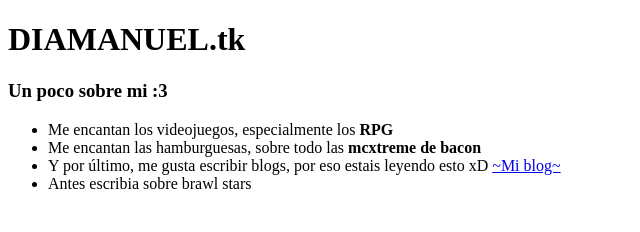
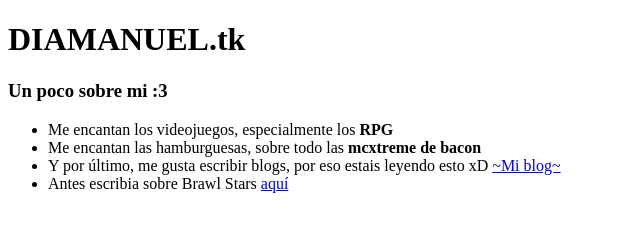
Before and after one commit to DIAMANUEL/DIAMANUEL-landing, a plain HTML site: page index.html in a window 1280 px wide. Shown: the full height of the page, 0-640 px from the left. Drawn offline with Linux system fonts and the light colour scheme.

Commit message:
Cambio URL blog + blog brawlstars
He creado un blog personal en WordPress (diamanuel.wordpress.com) y he enlazado el anterior blog sobre Brawl Stars

```diff
--- a/index.html
+++ b/index.html
@@ -11,8 +11,8 @@
   <ul>
     <li> Me encantan los videojuegos, especialmente los <strong>RPG</strong>
     <li> Me encantan las hamburguesas, sobre todo las <strong>mcxtreme de bacon</strong>
-      <li> Y por último, me gusta escribir blogs, por eso estais leyendo esto xD <a href="https://www.diamanuel.wordpress.com">~Mi blog~</a>
-        <li> Antes escribia sobre brawl stars
+    <li> Y por último, me gusta escribir blogs, por eso estais leyendo esto xD <a href="https://www.diamanuel.wordpress.com">~Mi blog~</a>
+    <li> Antes escribia sobre Brawl Stars <a href="https://www.blogbrawlstars.wordpress.com">aquí</a>
   </ul>
 </body>
 
```
